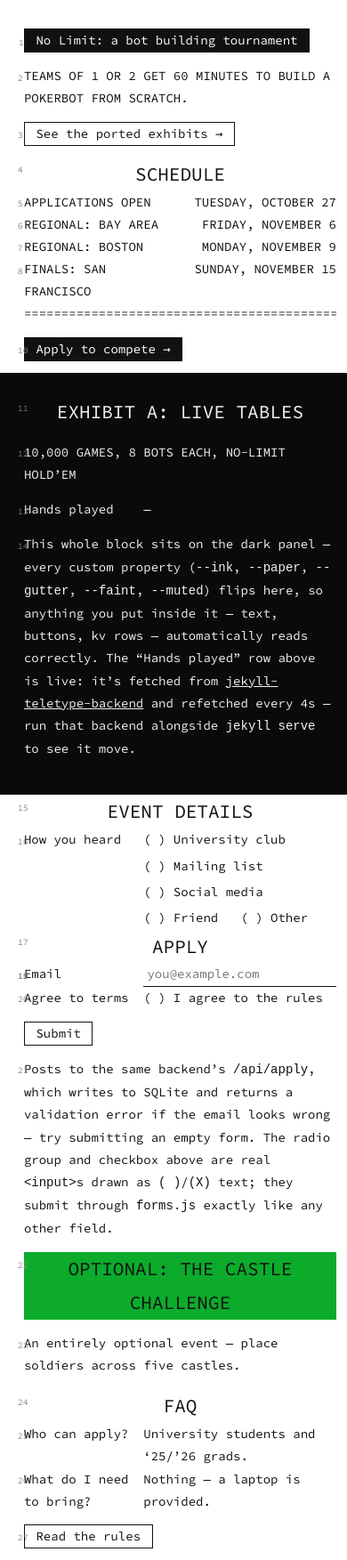
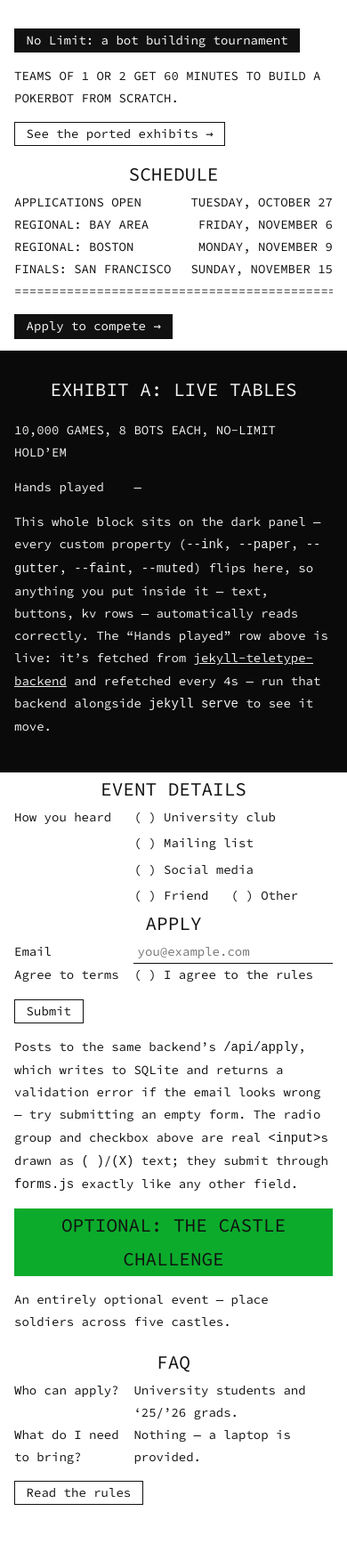
Before and after one commit to MrPoloGit/jekyll-teletype, a Jekyll site: the page built from index.md, in a window 390 px wide. Shown: the whole page at 89% size. Built offline with Jekyll 4.4.1, drawn with Linux system fonts in a browser that asks for light colours; after the commit the page ends 1704 px from its top, so only the background shows below that.

Commit message:
Mobile fix

```diff
--- a/assets/css/main.css
+++ b/assets/css/main.css
@@ -185,19 +185,18 @@ b, strong, th, h1, h2, h3, h4, h5, h6 { font-weight: 400; }
 .doc .banner.amber { background: var(--amber); color: var(--paper); }
 .doc .banner.green { background: var(--green); color: var(--ink); }
 
-/* ---- mobile: shrink the gutter and side padding so the numbered column
-   doesn't eat the little width a phone screen has to give ---- */
+/* ---- mobile: the numbered gutter is sized against its own 10px font,
+   while .sheet's padding is sized against the body font — on a phone there
+   isn't enough room between them to keep both safely apart (any font-metric
+   wobble, like the fallback font flashing before the web font loads, tips it
+   into overlapping the text), so the gutter is dropped instead of shrunk. ---- */
 @media (max-width: 600px) {
-  :root { --gutter-width: 2ch; --gutter-offset: 2.5ch; }
   body { font-size: 14px; }
   .doc { padding: 32px 0 0; }
-  .sheet { padding-right: 12px; }
-  .wide { padding: 0 12px; }
+  .sheet { padding: 0 16px; }
+  .wide { padding: 0 16px; }
   .sheet dl.kv { grid-template-columns: 14ch 1fr; }
-}
-
-@media (max-width: 400px) {
-  :root { --gutter-width: 0ch; --gutter-offset: 1.2ch; }
+  .sheet > :not(dl)::before, .sheet dl > dt::before { display: none; }
 }
 
 @media (prefers-reduced-motion: reduce) { * { animation: none !important; transition: none !important; } }
```
